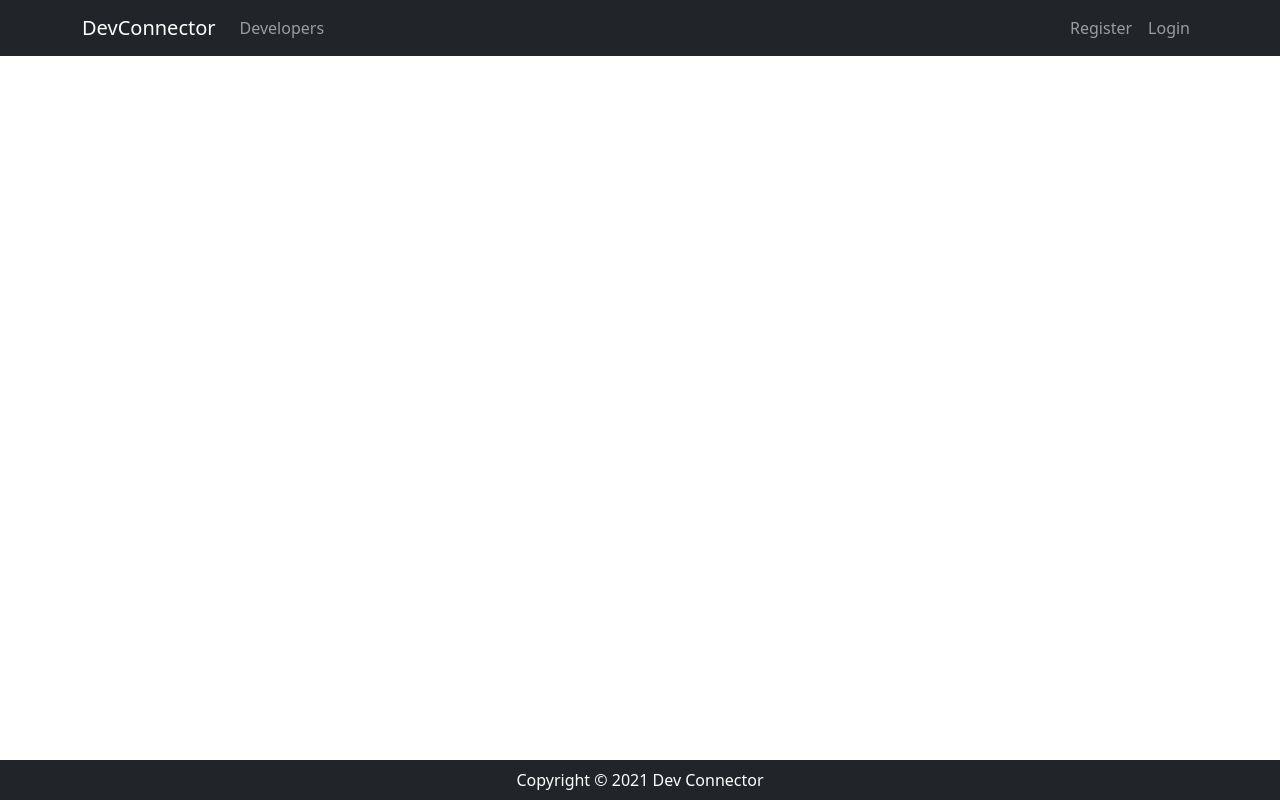
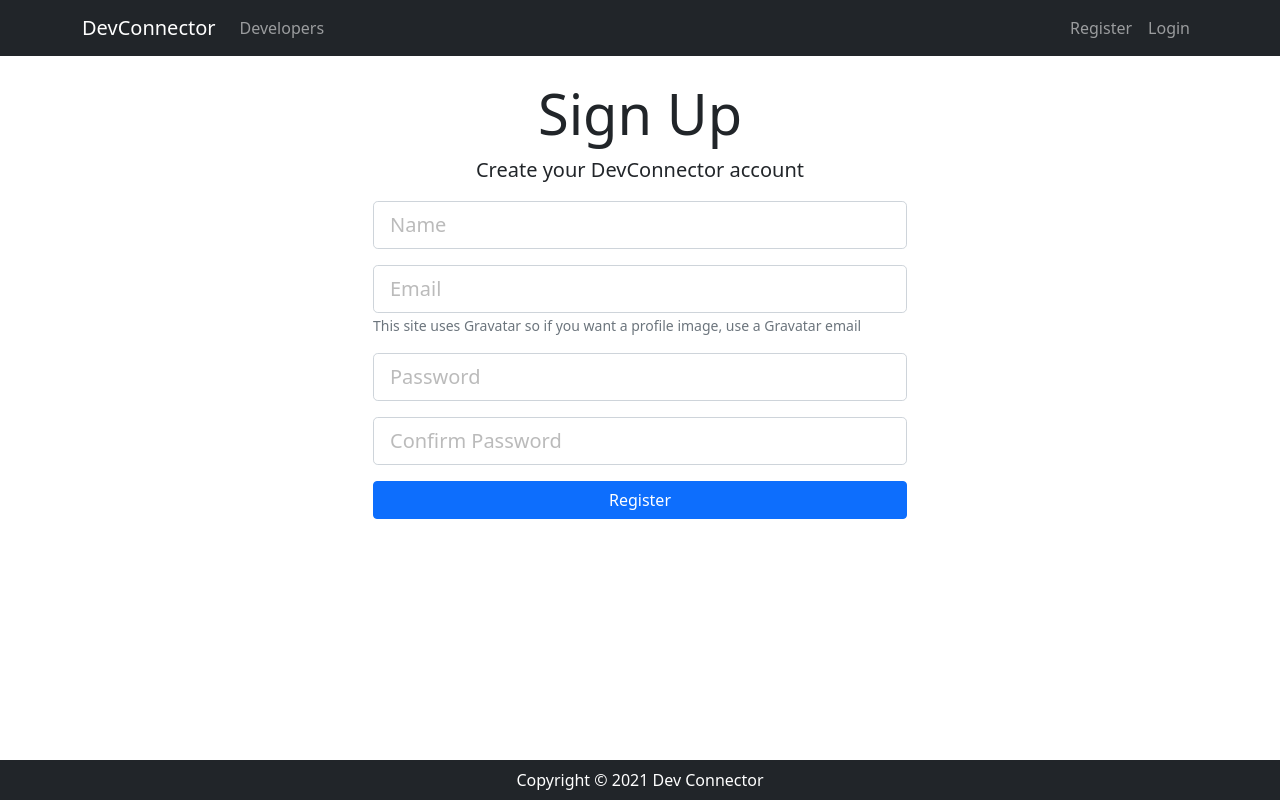
Before and after one commit to amandeep90s/mern-devconnector, a React (Create React App) app in the folder client/: page /register in a window 1280 px wide. Built offline with nearby package versions, Linux system fonts and the light colour scheme.

Commit message:
login & register completed

```diff
--- a/client/src/actions/authActions.js
+++ b/client/src/actions/authActions.js
@@ -2,10 +2,12 @@
 import setAuthToken from "../utils/setAuthToken";
 import jwt_decode from "jwt-decode";
 
-import { GET_ERRORS, SET_CURRENT_USER } from "./constants";
+import { GET_ERRORS, CLEAR_ERRORS, SET_CURRENT_USER } from "./constants";
 
 // register user
 export const registerUser = (userData, history) => (dispatch) => {
+    dispatch(clearErrors());
+
     axios
         .post(`${process.env.REACT_APP_API_URL}/users/register`, userData)
         .then(() => history.push("/login"))
@@ -19,6 +21,8 @@
 
 // login user - get token
 export const loginUser = (userData) => (dispatch) => {
+    dispatch(clearErrors());
+
     axios
         .post(`${process.env.REACT_APP_API_URL}/users/login`, userData)
         .then((res) => {
@@ -57,3 +61,10 @@
     // set current user to {} which will set isAuthenticated to false
     dispatch(setCurrentUser({}));
 };
+
+// clear errors
+export const clearErrors = () => {
+    return {
+        type: CLEAR_ERRORS,
+    };
+};
--- a/client/src/components/auth/Login.js
+++ b/client/src/components/auth/Login.js
@@ -1,7 +1,74 @@
-import React from "react";
+import React, { useEffect, useState } from "react";
+import { useDispatch } from "react-redux";
+import { useSelector } from "react-redux";
+import { loginUser } from "../../actions/authActions";
+import TextFieldGroup from "../common/TextFieldGroup";
 
-const Login = () => {
-    return <div>Login</div>;
+const Login = ({ history }) => {
+    const dispatch = useDispatch();
+
+    const [email, setEmail] = useState("");
+    const [password, setPassword] = useState("");
+
+    const { auth, errors } = useSelector((state) => ({ ...state }));
+
+    useEffect(() => {
+        if (auth.isAuthenticated) history.push("/dashboard");
+    }, [auth, history]);
+
+    const handleSubmit = (e) => {
+        e.preventDefault();
+
+        const loginData = {
+            email,
+            password,
+        };
+
+        dispatch(loginUser(loginData));
+    };
+
+    return (
+        <div className="login mb-5">
+            <div className="container">
+                <div className="row">
+                    <div className="col-md-8 m-auto">
+                        <h1 className="display-4 text-center">Log In</h1>
+                        <p className="lead text-center">
+                            Sign in to your DevConnector account
+                        </p>
+                        <form onSubmit={handleSubmit}>
+                            <TextFieldGroup
+                                placeholder="Email Address"
+                                name="email"
+                                type="email"
+                                value={email}
+                                onChange={(e) => setEmail(e.target.value)}
+                                error={errors.email}
+                            />
+
+                            <TextFieldGroup
+                                placeholder="Password"
+                                name="password"
+                                type="password"
+                                value={password}
+                                onChange={(e) => setPassword(e.target.value)}
+                                error={errors.password}
+                            />
+
+                            <div className="d-grid">
+                                <button
+                                    type="submit"
+                                    className="btn btn-primary"
+                                >
+                                    Login
+                                </button>
+                            </div>
+                        </form>
+                    </div>
+                </div>
+            </div>
+        </div>
+    );
 };
 
 export default Login;
--- a/client/src/components/auth/Register.js
+++ b/client/src/components/auth/Register.js
@@ -1,7 +1,89 @@
-import React from "react";
+import React, { useEffect, useState } from "react";
+import { useDispatch } from "react-redux";
+import TextFieldGroup from "../common/TextFieldGroup";
+import { useSelector } from "react-redux";
+import { registerUser } from "../../actions/authActions";
 
-const Register = () => {
-    return <div></div>;
+const Register = ({ history }) => {
+    const dispatch = useDispatch();
+    const [name, setName] = useState("");
+    const [email, setEmail] = useState("");
+    const [password, setPassword] = useState("");
+    const [password2, setPassword2] = useState("");
+
+    const { auth, errors } = useSelector((state) => ({ ...state }));
+
+    useEffect(() => {
+        if (auth.isAuthenticated) history.push("/dashboard");
+    }, [auth, history]);
+
+    const handleSubmit = (e) => {
+        e.preventDefault();
+        const newUser = { name, email, password, password2 };
+        dispatch(registerUser(newUser, history));
+    };
+
+    return (
+        <div className="register mb-5">
+            <div className="container">
+                <div className="row d-flex justify-content-center">
+                    <div className="col-md-6">
+                        <h1 className="display-4 text-center">Sign Up</h1>
+                        <p className="lead text-center">
+                            Create your DevConnector account
+                        </p>
+
+                        <form noValidate onSubmit={handleSubmit}>
+                            <TextFieldGroup
+                                placeholder="Name"
+                                name="name"
+                                value={name}
+                                onChange={(e) => setName(e.target.value)}
+                                error={errors.name}
+                            />
+
+                            <TextFieldGroup
+                                placeholder="Email"
+                                name="email"
+                                type="email"
+                                value={email}
+                                onChange={(e) => setEmail(e.target.value)}
+                                error={errors.email}
+                                info="This site uses Gravatar so if you want a profile image, use a Gravatar email"
+                            />
+
+                            <TextFieldGroup
+                                placeholder="Password"
+                                name="password"
+                                type="password"
+                                value={password}
+                                onChange={(e) => setPassword(e.target.value)}
+                                error={errors.password}
+                            />
+
+                            <TextFieldGroup
+                                placeholder="Confirm Password"
+                                name="password2"
+                                type="password"
+                                value={password2}
+                                onChange={(e) => setPassword2(e.target.value)}
+                                error={errors.password2}
+                            />
+
+                            <div className="d-grid">
+                                <button
+                                    type="submit"
+                                    className="btn btn-primary"
+                                >
+                                    Register
+                                </button>
+                            </div>
+                        </form>
+                    </div>
+                </div>
+            </div>
+        </div>
+    );
 };
 
 export default Register;
--- a/client/src/components/common/TextFieldGroup.js
+++ b/client/src/components/common/TextFieldGroup.js
@@ -14,7 +14,7 @@
     disabled,
 }) => {
     return (
-        <div className="form-group">
+        <div className="mb-3">
             {label && <label className="form-label">{label}</label>}
             <input
                 type={type}
@@ -26,6 +26,7 @@
                 value={value}
                 onChange={onChange}
                 disabled={disabled}
+                autoComplete="off"
             />
 
             {info && <small className="form-text text-muted">{info}</small>}
--- a/client/src/components/layout/Landing.js
+++ b/client/src/components/layout/Landing.js
@@ -1,7 +1,14 @@
-import React from "react";
+import React, { useEffect } from "react";
+import { useSelector } from "react-redux";
 import { Link } from "react-router-dom";
 
-const Landing = () => {
+const Landing = ({ history }) => {
+    const { auth } = useSelector((state) => ({ ...state }));
+
+    useEffect(() => {
+        if (auth.isAuthenticated) history.push("/dashboard");
+    }, [auth, history]);
+
     return (
         <div className="landing">
             <div className="dark-overlay landing-inner text-light">
--- a/client/src/index.js
+++ b/client/src/index.js
@@ -1,5 +1,8 @@
 import React from "react";
 import ReactDOM from "react-dom";
+import { BrowserRouter as Router } from "react-router-dom";
+import { Provider } from "react-redux";
+import store from "./store";
 import App from "./App";
 import reportWebVitals from "./reportWebVitals";
 import "bootstrap/dist/css/bootstrap.min.css";
@@ -7,7 +10,11 @@
 
 ReactDOM.render(
     <React.StrictMode>
-        <App />
+        <Provider store={store}>
+            <Router>
+                <App />
+            </Router>
+        </Provider>
     </React.StrictMode>,
     document.getElementById("root")
 );
```
Also changed, not shown: client/src/App.js (+15 -35 lines).
